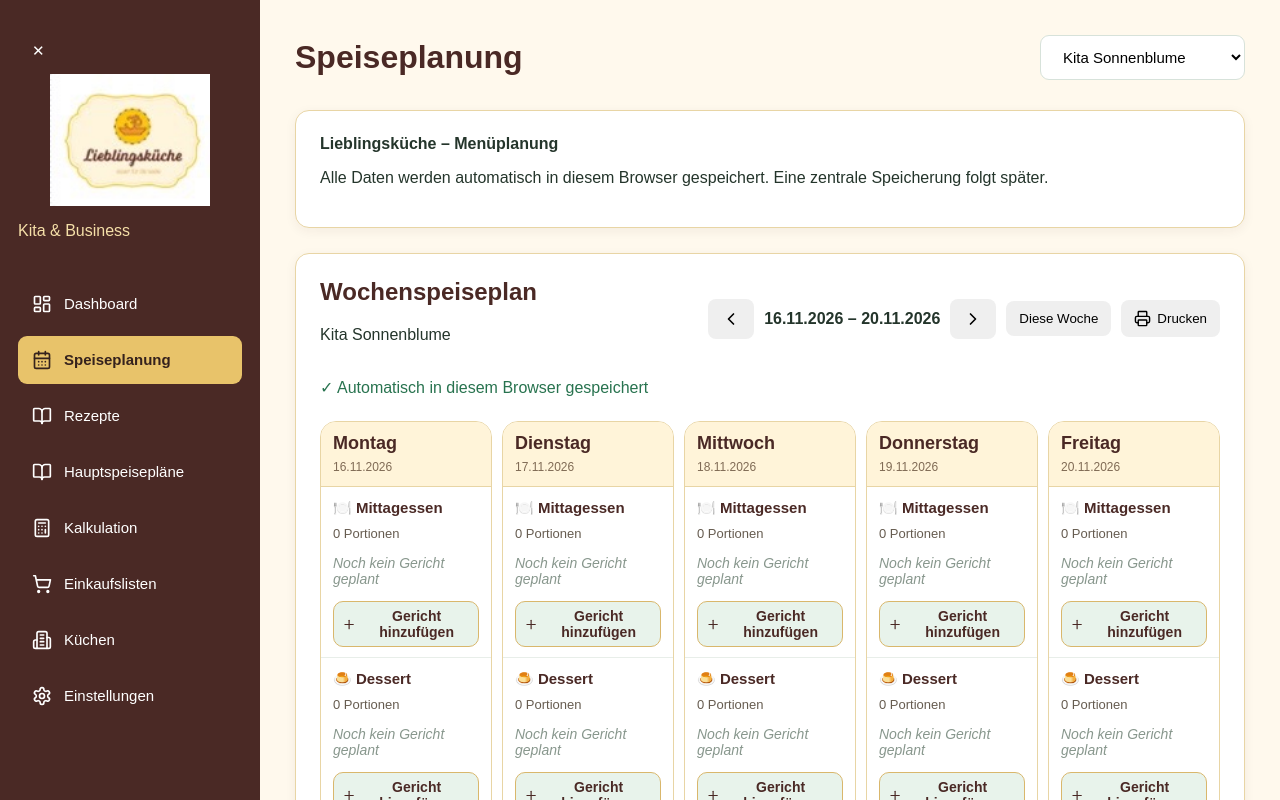
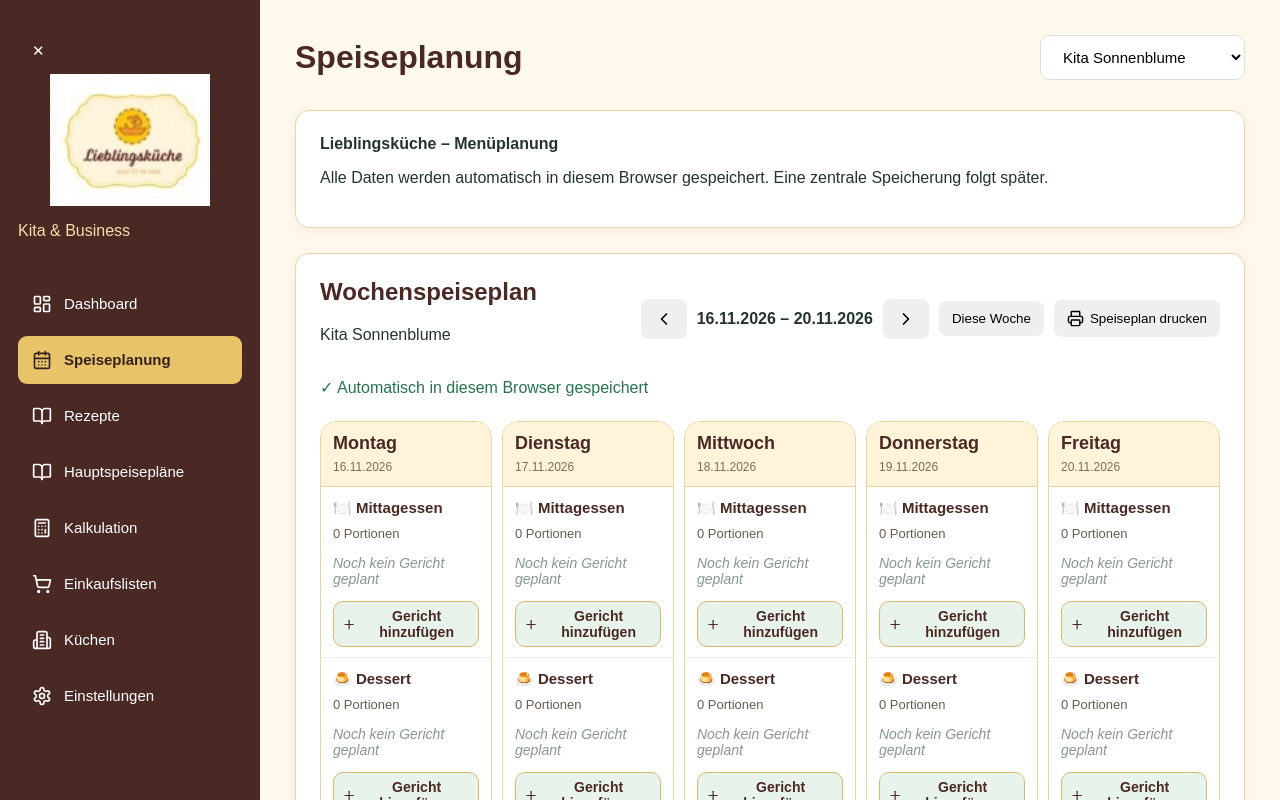
Before and after one commit to reitclub-lochau/Men-planer, a React (Vite) app: page / in a window 1280 px wide. Shown: the top 800 px of the page. Built offline with nearby package versions, Linux system fonts and the light colour scheme.

Commit message:
Update App.jsx

```diff
--- a/src/App.jsx
+++ b/src/App.jsx
@@ -919,7 +919,7 @@ updated[key] = distributionAction === 'replace'
                   onClick={() => window.print()}
                 >
                   <Printer size={17} />
-                  Drucken
+                Speiseplan drucken
                 </button>
               </div>
             </div>
```
